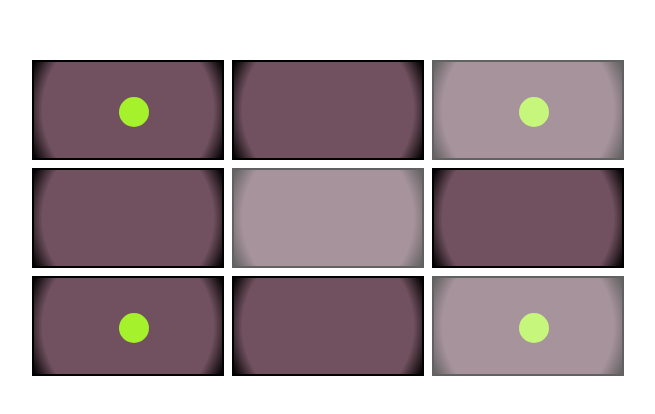
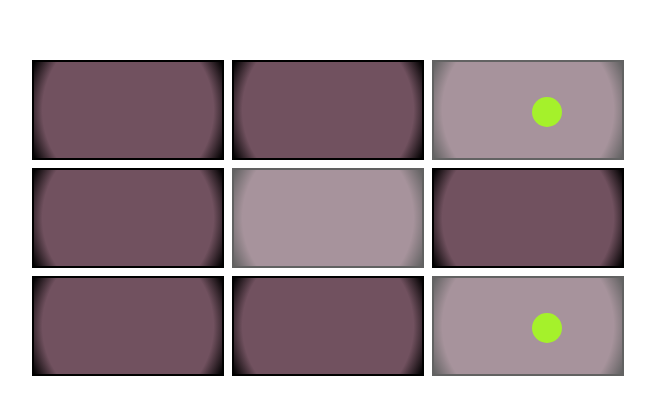
Before and after one commit to ingridkao/neutec-interview, a Vue app: page / in a window 1280 px wide. Shown: the part 182-596 px from the top of the page, without its empty margins (312-967 px from the left). Built offline with nearby package versions, Linux system fonts and the light colour scheme.

Commit message:
所有實心圓往右方移動

```diff
--- a/src/App.vue
+++ b/src/App.vue
@@ -8,11 +8,11 @@
 	<main>
 		<div class="row">
 			<div class="col">
-				<div class="ball"></div>
+				<div class="ball move1"></div>
 			</div>
 			<div class="col"></div>
 			<div class="col flashing">
-				<div class="ball"></div>
+				<div class="ball move2"></div>
 			</div>
 		</div>
 		<div class="row">
@@ -22,11 +22,11 @@
 		</div>
 		<div class="row">
 			<div class="col">
-				<div class="ball"></div>
+				<div class="ball move1"></div>
 			</div>
 			<div class="col"></div>
 			<div class="col flashing">
-				<div class="ball"></div>
+				<div class="ball move2"></div>
 			</div>
 		</div>
 	</main>
--- a/src/assets/scss/main.scss
+++ b/src/assets/scss/main.scss
@@ -26,6 +26,7 @@ main{
 	}
 	.ball{
 		position: absolute;
+		z-index: 1;
 		top: calc(($colHeight - $ballWidth) / 2);
 		left: calc(($colWidth - $ballWidth) / 2);
 		width: $ballWidth;
@@ -33,6 +34,14 @@ main{
 
 		border-radius: 50%;
 		background-color: #A5F12B;
+
+		&.move1{
+			animation: move1 5s infinite;
+		}
+
+		&.move2{
+			animation: move2 5s infinite;
+		}
 	}
 }
 
@@ -45,5 +54,15 @@ main{
     to{ opacity: 60%;}
 }
 
+@keyframes move1{
+    from{ left: calc(($colWidth - $ballWidth) / 2);}
+    to{ left: $colWidth*3}
+}
+
+@keyframes move2{
+    from{ transform: translate(0px, 0px);}
+    to{ transform: translate($colWidth*3, 0px);}
+}
+
 @media (min-width: 1024px) {
 }
```
